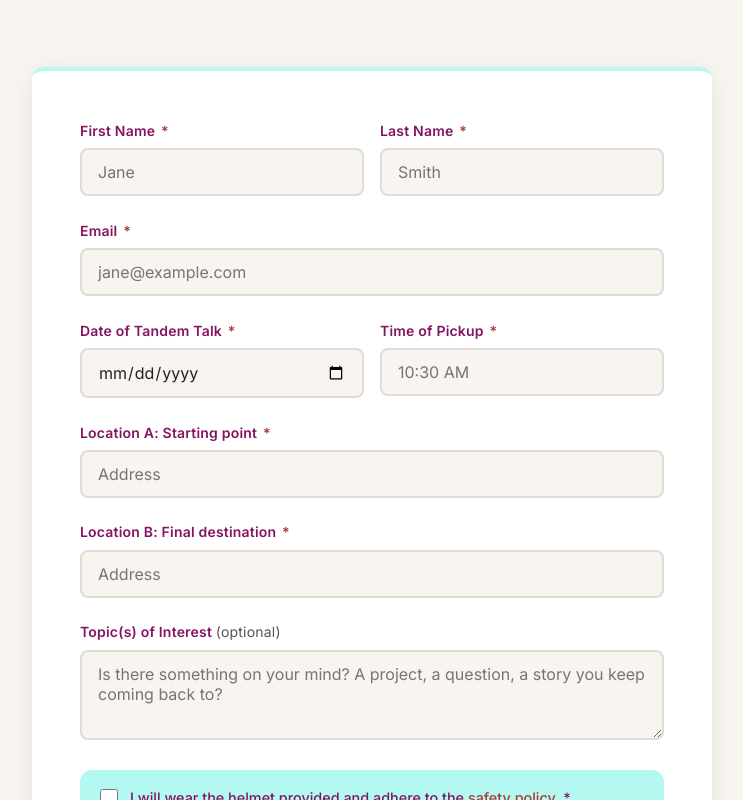
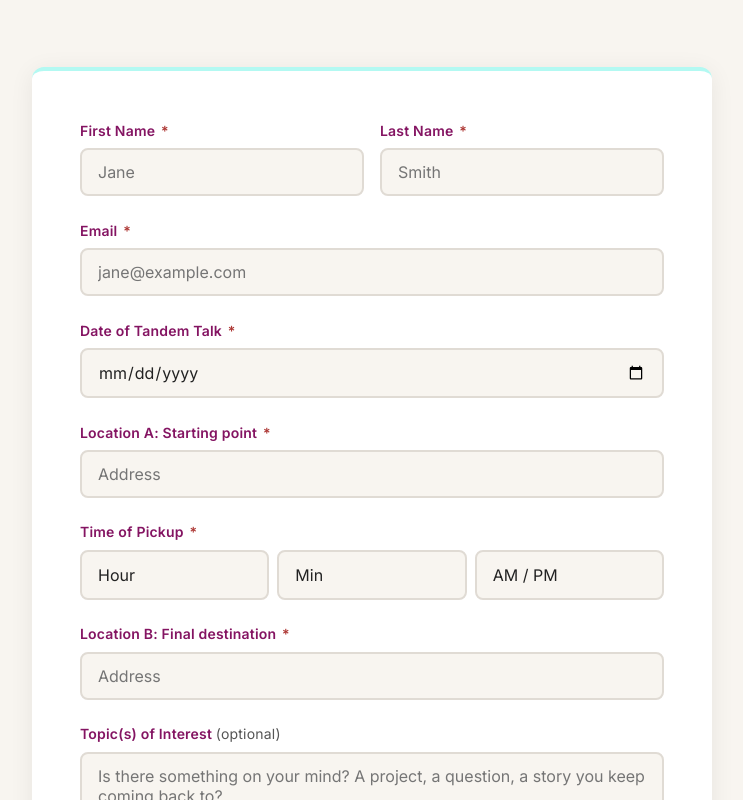
Before and after one commit to judepoli/tandem-talks, a plain HTML site: page transport-chat.html in a window 1280 px wide. Shown: the part 499-1299 px from the top of the page, without its empty margins (268-1011 px from the left). Drawn offline with nearby package versions, Linux system fonts and the light colour scheme; some packages are replaced by stand-ins of ours; a web font is replaced by a local one.

Commit message:
Scrollable time picker with Hour/Min/AMPM, move after Location A

```diff
--- a/css/styles.css
+++ b/css/styles.css
@@ -578,6 +578,31 @@ h3 { font-size: clamp(1.1rem, 2.2vw, 1.45rem); }
   gap: 1rem;
 }
 
+.time-picker {
+  display: grid;
+  grid-template-columns: 1fr 1fr 1fr;
+  gap: 0.5rem;
+}
+
+.time-picker select {
+  width: 100%;
+  padding: 0.75rem 1rem;
+  border: 2px solid #e0dbd4;
+  border-radius: 8px;
+  font-family: var(--font-body);
+  font-size: 1rem;
+  color: var(--color-text);
+  background: var(--color-bg);
+  transition: border-color var(--transition), box-shadow var(--transition);
+  outline: none;
+  cursor: pointer;
+}
+
+.time-picker select:focus {
+  border-color: var(--color-highlight);
+  box-shadow: 0 0 0 3px rgba(179,249,242,0.45);
+}
+
 .form-check {
   display: flex;
   align-items: flex-start;
--- a/js/main.js
+++ b/js/main.js
@@ -38,6 +38,20 @@ if (bookingForm) {
   bookingForm.addEventListener('submit', async (e) => {
     e.preventDefault();
 
+    // Combine time selects into hidden ride_time field
+    const hour = document.getElementById('time-hour');
+    const minute = document.getElementById('time-minute');
+    const ampm = document.getElementById('time-ampm');
+    const rideTime = document.getElementById('ride-time');
+    if (!hour.value || !minute.value || !ampm.value) {
+      hour.style.borderColor = 'var(--color-accent)';
+      minute.style.borderColor = 'var(--color-accent)';
+      ampm.style.borderColor = 'var(--color-accent)';
+      hour.scrollIntoView({ behavior: 'smooth', block: 'center' });
+      return;
+    }
+    rideTime.value = `${hour.value}:${minute.value} ${ampm.value}`;
+
     const submitBtn = bookingForm.querySelector('[type="submit"]');
     submitBtn.textContent = 'Sending…';
     submitBtn.disabled = true;
--- a/transport-chat.html
+++ b/transport-chat.html
@@ -100,20 +100,36 @@
             <input type="email" id="contact" name="contact" required placeholder="jane@example.com" autocomplete="email" />
           </div>
 
-          <div class="form-row">
-            <div class="form-group">
-              <label for="ride-date">Date of Tandem Talk <span class="req">*</span></label>
-              <input type="date" id="ride-date" name="ride_date" required />
-            </div>
-            <div class="form-group">
-              <label for="ride-time">Time of Pickup <span class="req">*</span></label>
-              <input type="text" id="ride-time" name="ride_time" required placeholder="10:30 AM" />
-            </div>
+          <div class="form-group">
+            <label for="ride-date">Date of Tandem Talk <span class="req">*</span></label>
+            <input type="date" id="ride-date" name="ride_date" required />
           </div>
 
           <div class="form-group">
             <label for="location-a">Location A: Starting point <span class="req">*</span></label>
             <input type="text" id="location-a" name="location_a" required placeholder="Address" autocomplete="off" />
+          </div>
+
+          <div class="form-group">
+            <label>Time of Pickup <span class="req">*</span></label>
+            <div class="time-picker">
+              <select id="time-hour">
+                <option value="" disabled selected>Hour</option>
+                <option>1</option><option>2</option><option>3</option><option>4</option>
+                <option>5</option><option>6</option><option>7</option><option>8</option>
+                <option>9</option><option>10</option><option>11</option><option>12</option>
+              </select>
+              <select id="time-minute">
+                <option value="" disabled selected>Min</option>
+                <option value="00">00</option><option value="15">15</option>
+                <option value="30">30</option><option value="45">45</option>
+              </select>
+              <select id="time-ampm">
+                <option value="" disabled selected>AM / PM</option>
+                <option>AM</option><option>PM</option>
+              </select>
+            </div>
+            <input type="hidden" id="ride-time" name="ride_time" />
           </div>
 
           <div class="form-group">
```
